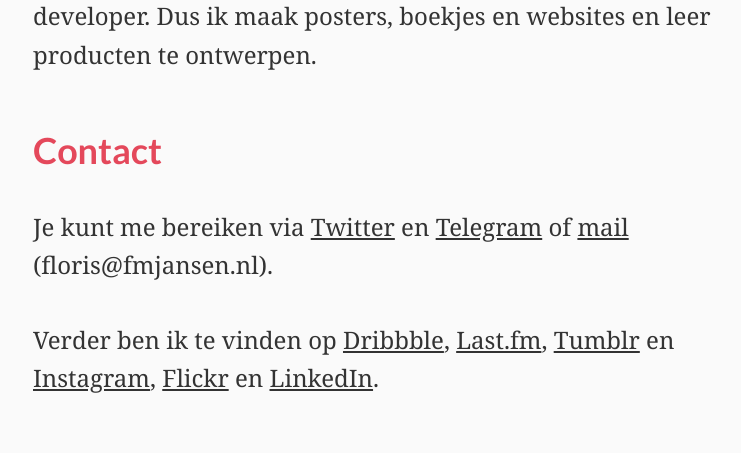
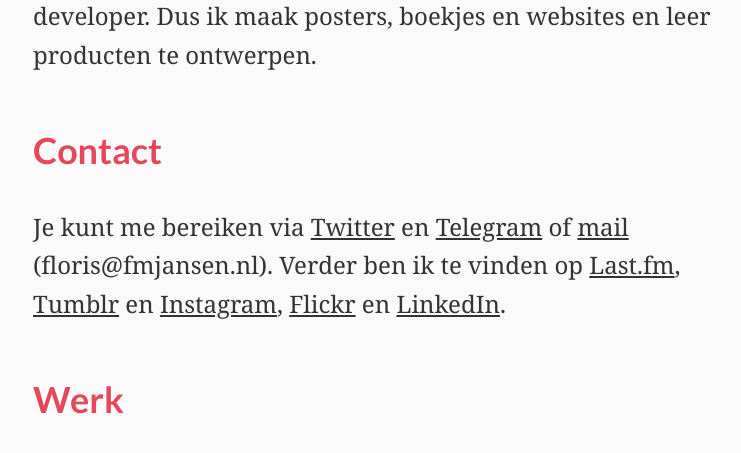
Before and after one commit to FMJansen/-archived-fmjansen.com, a PHP site: page / in a window 1280 px wide. Shown: the part 737-1190 px from the top of the page, without its empty margins (257-998 px from the left). Run offline with PHP 8.4, Linux system fonts and the light colour scheme; data that the repository does not hold is empty; style sheets or scripts are compiled from the project's sources.

Commit message:
remove Dribbble, make contact one paragraph

```diff
--- a/index.php
+++ b/index.php
@@ -16,9 +16,8 @@
       <h2>Contact</h2>
       <p>Je kunt me bereiken via <a href="//twitter.com/fmjansen">Twitter</a>
         en <a href="//telegram.me/fmjansen">Telegram</a>
-        of <a href="mailto:floris@fmjansen.nl">mail</a> (floris@fmjansen.nl).</p>
-      <p>Verder ben ik te vinden op
-        <a href="//dribbble.com/fmjansen">Dribbble</a>,
+        of <a href="mailto:floris@fmjansen.nl">mail</a> (floris@fmjansen.nl).
+        Verder ben ik te vinden op
         <a href="//www.last.fm/user/lastfmjansen">Last.fm</a>,
         <a href="//fmjansen.tumblr.com">Tumblr</a> en
         <a href="//instagram.com/fmjansennl">Instagram</a>,
```
